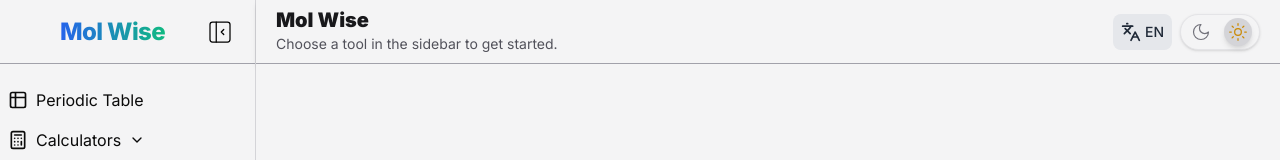
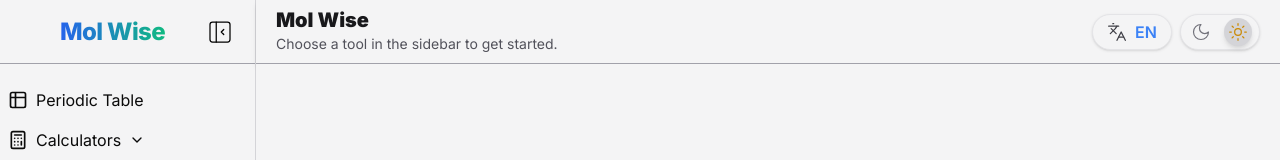
Before and after one commit to brunomacedo1203/Mol-Wise, a Next.js app: page /en in a window 1280 px wide. Shown: the top 160 px of the page. Built offline with nearby package versions, Linux system fonts and the light colour scheme.

Commit message:
style(language-switcher): improve text color vibrancy and font size in light mode

```diff
--- a/src/shared/components/settings/LanguageSwitcher.tsx
+++ b/src/shared/components/settings/LanguageSwitcher.tsx
@@ -2,9 +2,14 @@
 
 import { useRouter, useParams, usePathname } from "next/navigation";
 import { Languages } from "lucide-react";
-import { useTranslations } from 'next-intl';
+import { cn } from "@/lib/utils";
+import { useTranslations } from "next-intl";
 
-export default function LanguageSwitcher() {
+interface LanguageSwitcherProps {
+  className?: string;
+}
+
+export default function LanguageSwitcher({ className }: LanguageSwitcherProps) {
   const router = useRouter();
   const params = useParams();
   const pathname = usePathname();
@@ -12,26 +17,34 @@ export default function LanguageSwitcher() {
 
   const toggleLanguage = () => {
     const newLocale = currentLocale === "pt" ? "en" : "pt";
-    // Manter a rota atual, apenas trocando o locale
     const newPath = pathname.replace(`/${currentLocale}`, `/${newLocale}`);
     router.replace(newPath);
   };
 
-  const t = useTranslations('common.language');
+  const t = useTranslations("common.language");
 
   return (
     <button
       onClick={toggleLanguage}
-      className="p-2 rounded-lg bg-gray-200 dark:bg-gray-800 text-gray-800 dark:text-gray-200 hover:bg-gray-300 dark:hover:bg-gray-700 transition-colors"
-      aria-label={t('toggle')}
-      title={t('toggle')}
+      className={cn(
+        "relative w-20 h-9 flex items-center justify-center gap-2 rounded-full border transition-colors duration-300 outline-none shadow focus:ring-2 focus:ring-cyan-500/50",
+        "bg-zinc-100 border-zinc-200 text-zinc-700 hover:bg-zinc-200 dark:bg-zinc-900 dark:border-zinc-600 dark:text-zinc-200 dark:hover:bg-zinc-700",
+        className
+      )}
+      aria-label={t("toggle")}
+      tabIndex={0}
     >
-      <div className="flex items-center gap-1">
-        <Languages size={20} />
-        <span className="text-sm font-medium">
-          {currentLocale.toUpperCase()}
-        </span>
-      </div>
+      <Languages className="w-5 h-5" strokeWidth={1.5} />
+      <span
+        className={cn(
+          "text-base font-semibold transition-colors duration-200",
+          currentLocale === "en"
+            ? "text-blue-500 dark:text-blue-400"
+            : "text-green-600 dark:text-green-400"
+        )}
+      >
+        {currentLocale.toUpperCase()}
+      </span>
     </button>
   );
 }
```
